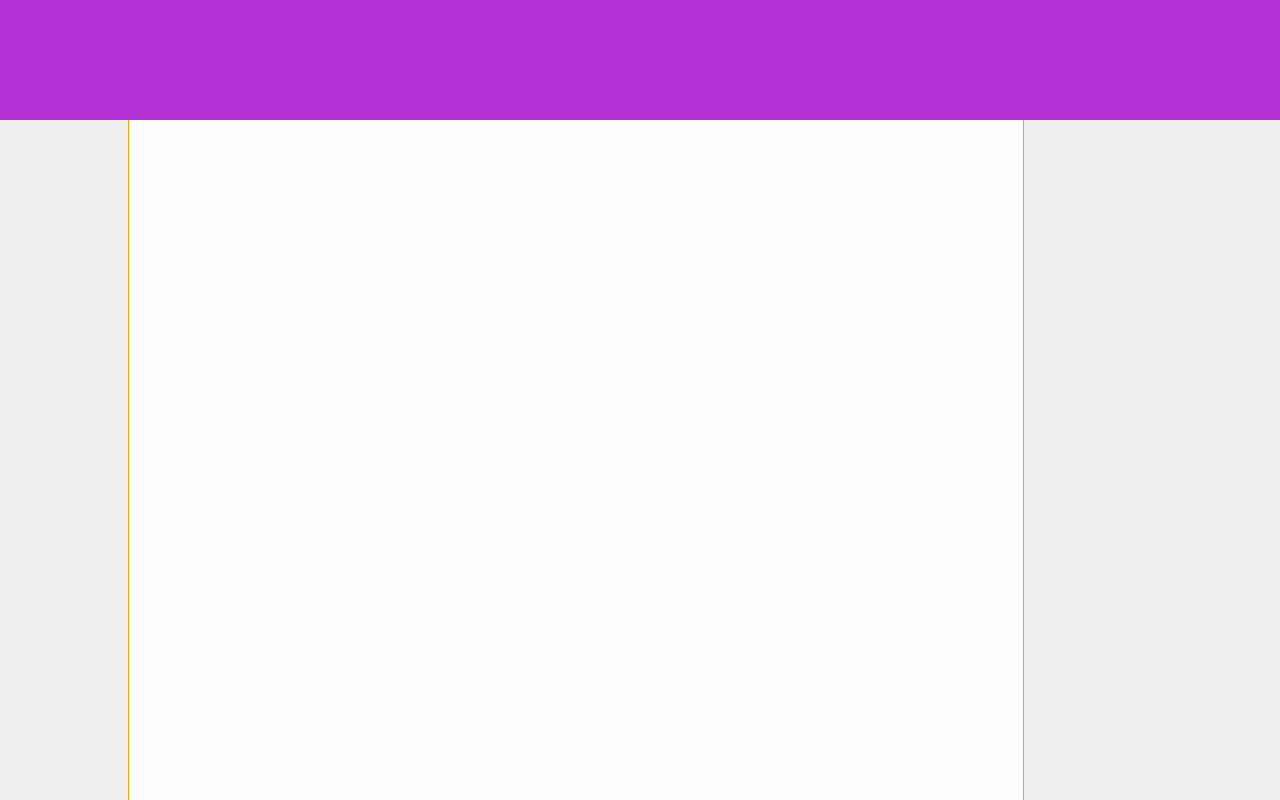
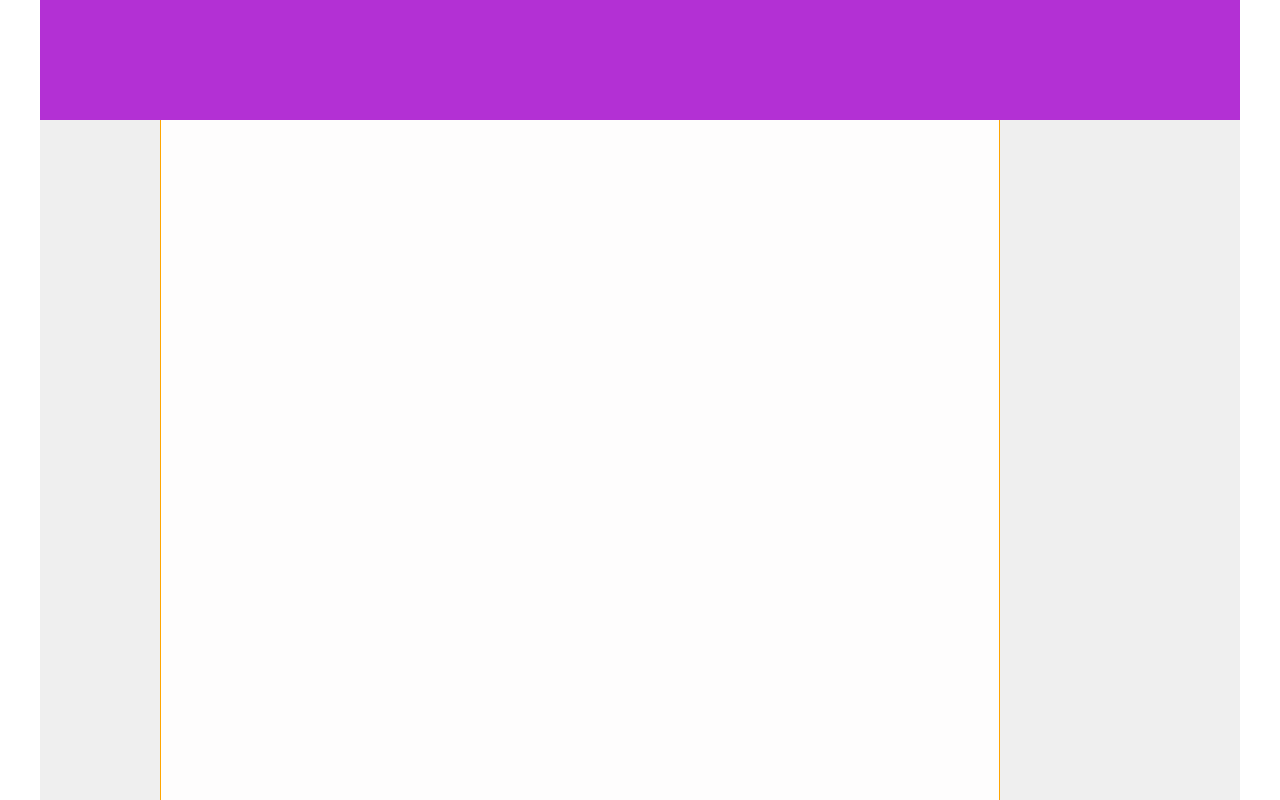
Before and after one commit to MilagrosGuru/FielAPP, a React (Create React App) app in the folder fa_frontend/: page / in a window 1280 px wide. Built offline with nearby package versions, Linux system fonts and the light colour scheme; a web font is replaced by a local one.

Commit message:
separe y reacomode las carpetas header ya que cada componente va a tener una diferente

```diff
--- a/fa_frontend/src/App.js
+++ b/fa_frontend/src/App.js
@@ -1,10 +1,11 @@
 import React from 'react';
 import { BrowserRouter, Routes, Route } from 'react-router-dom';
 import Home from './components/home/Home';
+import styles from '../../fa_frontend/src/css/home/general.module.scss'
 
 function App() {
   return(
-      <div>
+      <div className={styles.container_personalizado}>
         <BrowserRouter>
           <Routes>
             <Route path="/" element={<Home />}></Route>
--- a/fa_frontend/src/components/home/homedesktop/HomeDesktop.jsx
+++ b/fa_frontend/src/components/home/homedesktop/HomeDesktop.jsx
@@ -1,6 +1,6 @@
 import React from 'react';
 
-import Header from '../../../template/home/Header'
+import Header from '../../../template/home/homedesktop/Header'
 import MenuDer from '../../../template/home/homedesktop/MenuDer'
 import Centro from '../../../template/home/homedesktop/Centro'
 import MenuIzq from '../../../template/home/homedesktop/MenuIzq'
--- a/fa_frontend/src/components/home/homemobile/HomeMobile.jsx
+++ b/fa_frontend/src/components/home/homemobile/HomeMobile.jsx
@@ -1,6 +1,6 @@
 import React from 'react';
 
-import Header from '../../../template/home/Header'
+import HeaderMobile from '../../../template/home/homemobile/HeaderMobile'
 import CentroMobile from '../../../template/home/homemobile/CentroMobile'
 import MenuMobile from '../../../template/home/homemobile/MenuMobile'
 import styles from '../../../css/home/general.module.scss'
@@ -10,7 +10,7 @@ class HomeMobile extends React.Component{
             <React.Fragment>
                 <div className={styles.contenedorGeneral}>
                     <div className={styles.contenedorGeneralMobile}>
-                        <Header></Header>
+                        <HeaderMobile></HeaderMobile>
                         <CentroMobile></CentroMobile>
                         <MenuMobile></MenuMobile>
                     </div>
--- a/fa_frontend/src/components/home/homemobile/HomeMobileL.jsx
+++ b/fa_frontend/src/components/home/homemobile/HomeMobileL.jsx
@@ -1,6 +1,6 @@
 import React from 'react';
 
-import Header from '../../../template/home/Header'
+import Header from '../../../template/home/homemobile/HeaderMobile'
 import MenuDerL from '../../../template/home/homemobile/MenuDerL'
 import CentroL from '../../../template/home/homemobile/CentroL'
 import MenuIzqL from '../../../template/home/homemobile/MenuIzqL'
--- a/fa_frontend/src/css/home/general.module.scss
+++ b/fa_frontend/src/css/home/general.module.scss
@@ -12,6 +12,10 @@
     --text_size:20px;
     --text_paragraph:16px;
     --text_blue_font-family:'Seymour One', sans-serif;
+}
+.container_personalizado{
+    max-width: 1200px;
+    margin:0 auto;
 }
 .contenedorGeneral{
     width: 100%;
--- /dev/null
+++ b/fa_frontend/src/css/home/homemobile/headermobile.module.scss
@@ -0,0 +1,5 @@
+.estiloHeader{
+    width: 100%;
+    height: 15%;
+    background: var(--head-backgroud-color);
+}
--- a/fa_frontend/src/template/home/Header.js
+++ b/fa_frontend/src/template/home/homedesktop/Header.js
@@ -1,9 +1,10 @@
 import React from 'react';
-import styles from "../../css/home/header.module.scss"
+import styles from "../../../css/home/homedesktop/header.module.scss"
 class Header extends React.Component{
     render(){
         return(
             <div className={styles.estiloHeader}>
+
             </div>
         );
 
--- /dev/null
+++ b/fa_frontend/src/template/home/homemobile/HeaderMobile.js
@@ -0,0 +1,12 @@
+import React from 'react';
+import styles from "../../../css/home/homemobile/headermobile.module.scss"
+class Header extends React.Component{
+    render(){
+        return(
+            <div className={styles.estiloHeader}>
+            </div>
+        );
+
+    }
+}
+export default Header;
```
Also changed, not shown: fa_frontend/src/App.css (+0 -7 lines), fa_frontend/src/css/home/homedesktop/header.module.scss (renamed from fa_frontend/src/css/home/header.module.scss).
